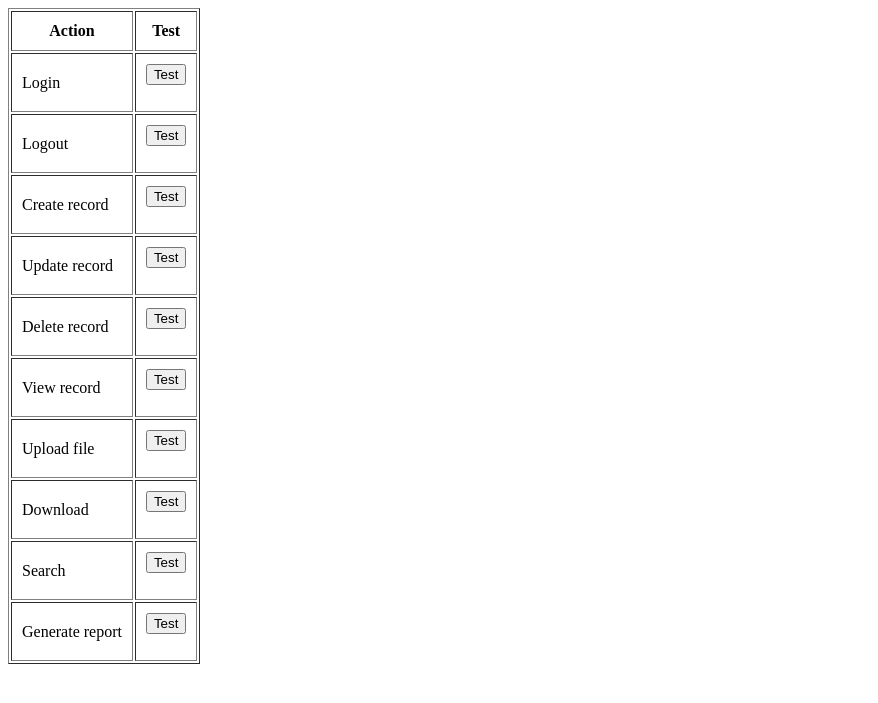
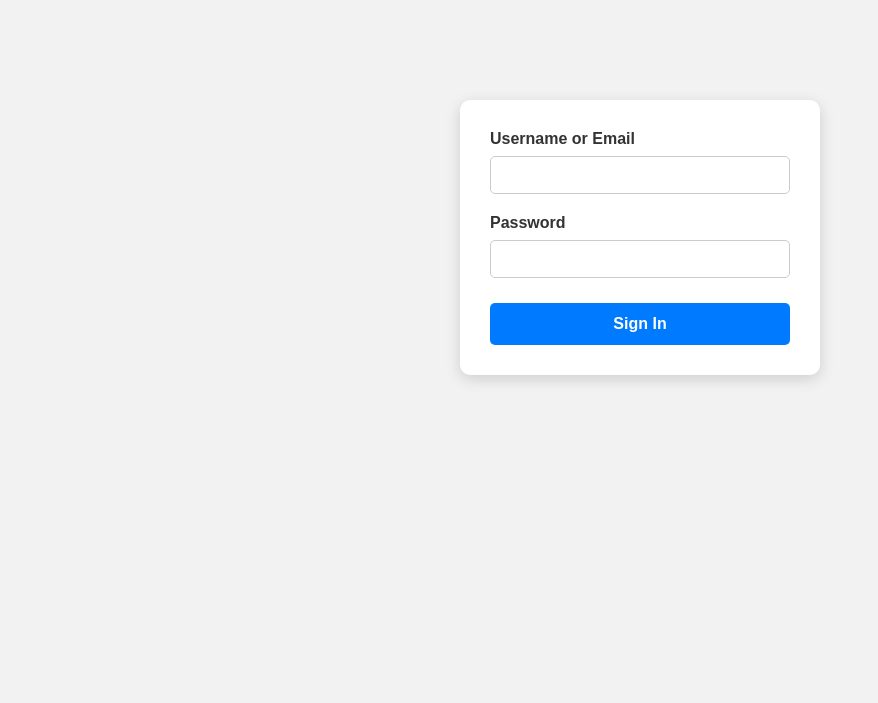
Before and after one commit to Xav-C137/Luchin_it34B, a PHP site: page /dev/index.php in a window 1280 px wide. Shown: the top 703 px of the page, without its empty margins (0-878 px from the left). Run offline with PHP 8.4, Linux system fonts and the light colour scheme.

Commit message:
Added admin/manager/user and modified admin>test-logger-use-cases, new index.php

```diff
--- a/config/config.php
+++ b/config/config.php
@@ -21,62 +21,3 @@ try {
     die("Connection failed: " . $e->getMessage());
 }
 ?>
-<?php
-function redirect($path) {
-    header("Location: " . BASE_URL . $path);
-    exit();
-}
-
-function loginUser($pdo,$login,$password) {
-    #Query 2
-    $sql = "
-         SELECT
-            user_id,
-            user_email,
-            user_username,
-            user_password,
-            user_role
-        FROM users
-        WHERE user_email = :login
-            OR user_username = :login
-        LIMIT 1
-    ";
-
-    $stmt = $pdo->prepare($sql);
-    $stmt->execute(['login' => $login]);
-
-    $user = $stmt->fetch();
-
-    if(!$user) {
-        return false;
-    }
-
-    if(!password_verify($password, $user['user_password'])) {
-        return false;
-    }
-
-    $_SESSION['user_id'] = $user['user_id'];
-    $_SESSION['user_email'] = $user['user_email'];
-    $_SESSION['user_username'] = $user['user_username'];
-    $_SESSION['user_role'] = $user['user_role'];
-
-    return true;
-}
-
-function requireLogin() {
-    if(!isset($_SESSION['user_id'])) {
-        header('Location: ' . BASE_URL . '/login.php');
-        exit;
-    }
-}
-
-function requireRole($role) {
-    requireLogin();
-
-    if($_SESSION['user_role'] !== $role) {
-        http_response_code(403);
-        die('Access Denied.');
-    }
-}
-
-?>
--- a/config/function.php
+++ b/config/function.php
@@ -4,4 +4,56 @@ function redirect($path) {
     exit();
 }
 
+function loginUser($pdo,$login,$password) {
+    #Query 2
+    $sql = "
+         SELECT
+            user_id,
+            user_email,
+            user_username,
+            user_password,
+            user_role
+        FROM users
+        WHERE user_email = :login
+            OR user_username = :login
+        LIMIT 1
+    ";
+
+    $stmt = $pdo->prepare($sql);
+    $stmt->execute(['login' => $login]);
+
+    $user = $stmt->fetch();
+
+    if(!$user) {
+        return false;
+    }
+
+    if(!password_verify($password, $user['user_password'])) {
+        return false;
+    }
+
+    $_SESSION['user_id'] = $user['user_id'];
+    $_SESSION['user_email'] = $user['user_email'];
+    $_SESSION['user_username'] = $user['user_username'];
+    $_SESSION['user_role'] = $user['user_role'];
+
+    return true;
+}
+
+function requireLogin() {
+    if(!isset($_SESSION['user_id'])) {
+        header('Location: ' . BASE_URL . '/login.php');
+        exit;
+    }
+}
+
+function requireRole($role) {
+    requireLogin();
+
+    if($_SESSION['user_role'] !== $role) {
+        http_response_code(403);
+        die('Access Denied.');
+    }
+}
+
 ?>
--- a/index.php
+++ b/index.php
@@ -1,65 +1,66 @@
 <?php
 require_once 'config/config.php';
+require_once 'config/function.php';
 
-$user_id = "root" ?? null;
-$user_email = "root" ?? null;
+if(isset($_SESSION['user_id'])) {
+    header('Location: ' . BASE_URL . '/app/' . $_SESSION['user_role'] . '/index.php');
+    exit;
+}
 
-$buttons = [
-    'Login',
-    "Logout",
-    'Create record',
-    'Update record',
-    'Delete record',
-    'View record',
-    'Upload file',
-    'Download',
-    'Search',
-    'Generate report'
-];
+$error='';
+
+if($_SERVER['REQUEST_METHOD'] === 'POST') {
+    $login = trim($_POST['login'] ?? '');
+    $password = $_POST['password'] ?? '';
+
+    if(loginUser($pdo, $login, $password)) {
+        echo 'Location: ' . BASE_URL . '/app/' . $_SESSION['user_role'] . '/index.php';
+        header('Location: ' . BASE_URL . '/app/' . $_SESSION['user_role'] . '/index.php');
+        exit;
+
+    }
+        $error = 'Invalid login credentials.';
+}
+
 ?>
-<table border = "1" cellpadding = "10">
-    <tr>
-        <th>Action</th>
-        <th>Test</th>
-    </tr>
 
-    <?php foreach ($buttons as $button): ?>
-        <tr>
-            <td><?= htmlspecialchars($button) ?></td>
-            <td>
-                <form method = "post">
-                <input type = "hidden" name = "action"
-                 value = "<?= htmlspecialchars($button) ?>"
-                 >
-                 <button type = "submit">Test</button>
-                </form>
-            </td>
-        </tr>
-    <?php endforeach; ?>
+<!DOCTYPE html>
+<html lang="en">
+    <head>
+        <meta charset="UTF-8">
+        <meta name="viewport" content="width=device-width, initial-scale=1.0">
+        <title>My Website</title>
+    </head>
 
-</table>
+    <body style="margin: 0; padding: 0; background-color: #f2f2f2; font-family: Arial, sans-serif;">
 
-<?php
-if ($_SERVER['REQUEST_METHOD'] === 'POST') {
+        <form method="POST"
+              style="width: 300px; margin: 100px auto; padding: 30px; background-color: white; border-radius: 10px; box-shadow: 0 4px 15px rgba(0,0,0,0.15);">
 
-    $action = $_POST['action'] ?? "test_activity";
+            <label style="display: block; margin-bottom: 8px; font-weight: bold; color: #333;">
+                Username or Email
+            </label>
 
-    $status = random_int(0, 1) === 1 ? 'success' : 'failed';
+            <input type="text"
+                   name="login"
+                   required
+                   style="width: 100%; padding: 10px; margin-bottom: 20px; box-sizing: border-box; border: 1px solid #ccc; border-radius: 5px; font-size: 14px;">
 
-    $success = logActivity(
-        $pdo,
-        $user_id,
-        $user_email,
-        $action,
-        $status
-    );
-    if ($success) {
-        echo "<p>Activity: " . htmlspecialchars($action) .
-        " Status: " . htmlspecialchars($status) .
-        " Log inserted successfuly  </p> ";
-    } else {
-        echo "<p>Failed to insert log</p> ";
-    }
+            <label style="display: block; margin-bottom: 8px; font-weight: bold; color: #333;">
+                Password
+            </label>
 
-}
-?>
+            <input type="password"
+                   name="password"
+                   required
+                   style="width: 100%; padding: 10px; margin-bottom: 25px; box-sizing: border-box; border: 1px solid #ccc; border-radius: 5px; font-size: 14px;">
+
+            <button type="submit"
+                    style="width: 100%; padding: 12px; border: none; border-radius: 5px; background-color: #007bff; color: white; font-size: 16px; font-weight: bold; cursor: pointer;">
+                Sign In
+            </button>
+
+        </form>
+
+    </body>
+</html>
```
Also changed, not shown: app/admin/index.php (+11 -0 lines), auth/signout.php (+10 -0 lines), db/schema.sql (+11 -9 lines), tests/test-logger-use-cases.php (added, +65 -0 lines), tests/test-logger.php (added).
